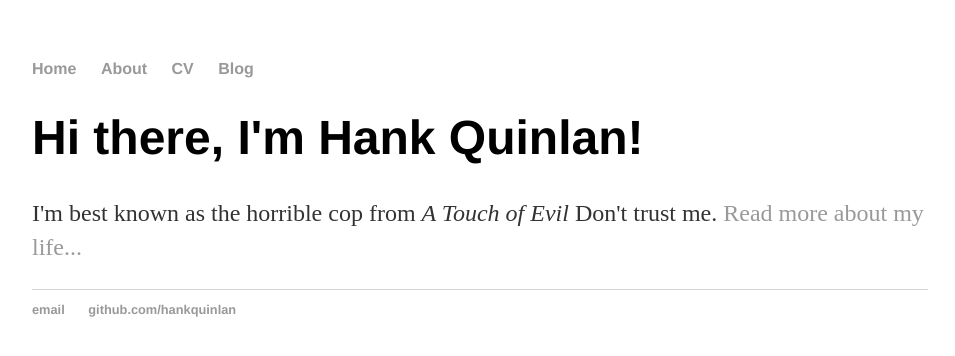
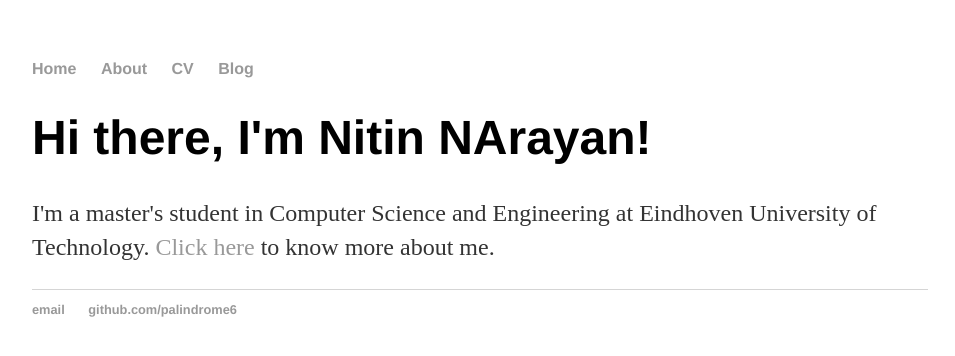
Before and after one commit to palindrome6/palindrome6.github.io, a plain HTML site: page index.html in a window 1280 px wide. Shown: the whole page, without its empty margins (160-1115 px from the left). Drawn offline with Linux system fonts and the light colour scheme.

Commit message:
updated info

```diff
--- a/index.html
+++ b/index.html
@@ -1,7 +1,7 @@
 <!DOCTYPE html>
 <html>
 	<head>
-		<title>Hank Quinlan, Horrible Cop</title>
+		<title>Nitin Narayan</title>
 		<!-- link to main stylesheet -->
 		<link rel="stylesheet" type="text/css" href="/css/main.css">
 	</head>
@@ -16,14 +16,14 @@
 		</nav>
 		<div class="container">
     		<div class="blurb">
-        		<h1>Hi there, I'm Hank Quinlan!</h1>
-				<p>I'm best known as the horrible cop from <em>A Touch of Evil</em> Don't trust me. <a href="/about">Read more about my life...</a></p>
+        		<h1>Hi there, I'm Nitin NArayan!</h1>
+				<p>I'm a master's student in Computer Science and Engineering at Eindhoven University of Technology.<a href="/about"> Click here</a> to know more about me.</p>
     		</div><!-- /.blurb -->
 		</div><!-- /.container -->
 		<footer>
     		<ul>
-        		<li><a href="mailto:hankquinlanhub@gmail.com">email</a></li>
-        		<li><a href="https://github.com/hankquinlan">github.com/hankquinlan</a></li>
+        		<li><a href="mailto:nitinnarayan1993@gmail.com">email</a></li>
+        		<li><a href="https://github.com/palindrome6">github.com/palindrome6</a></li>
 			</ul>
 		</footer>
 	</body>
```
